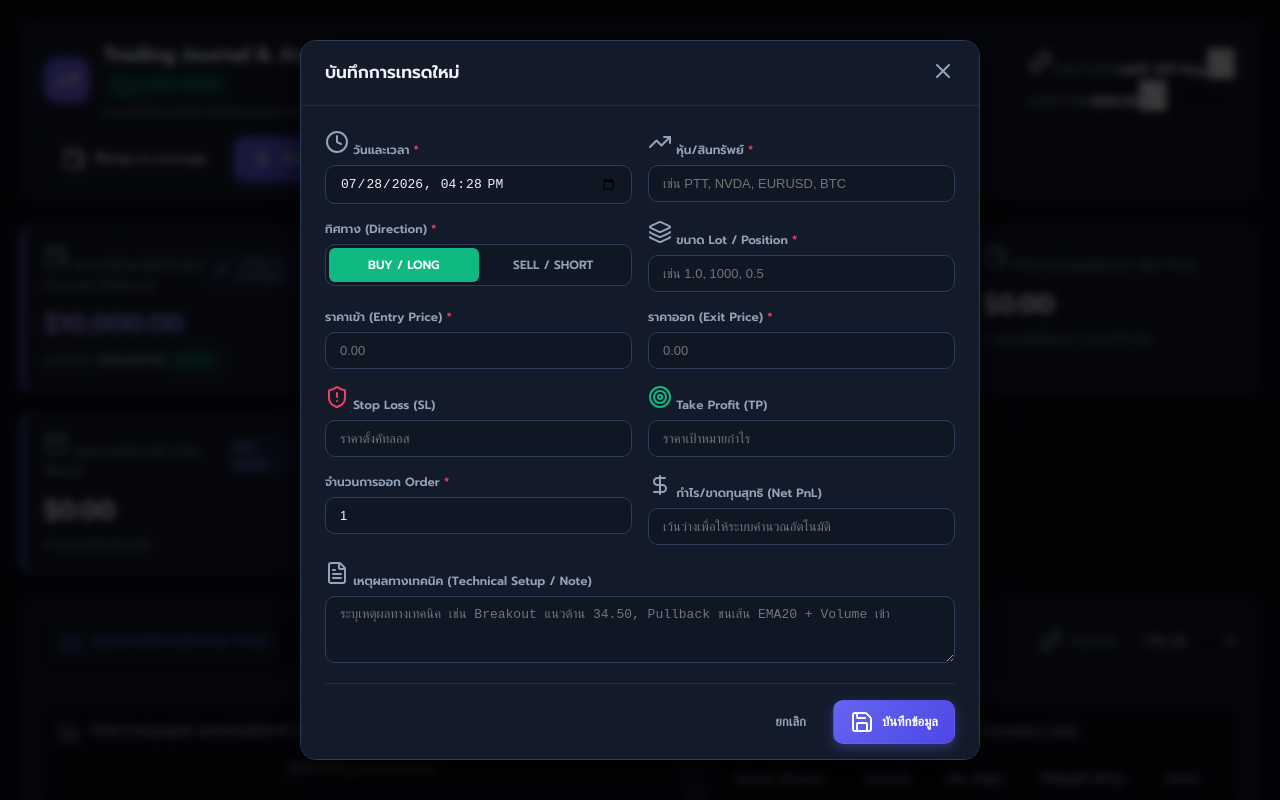
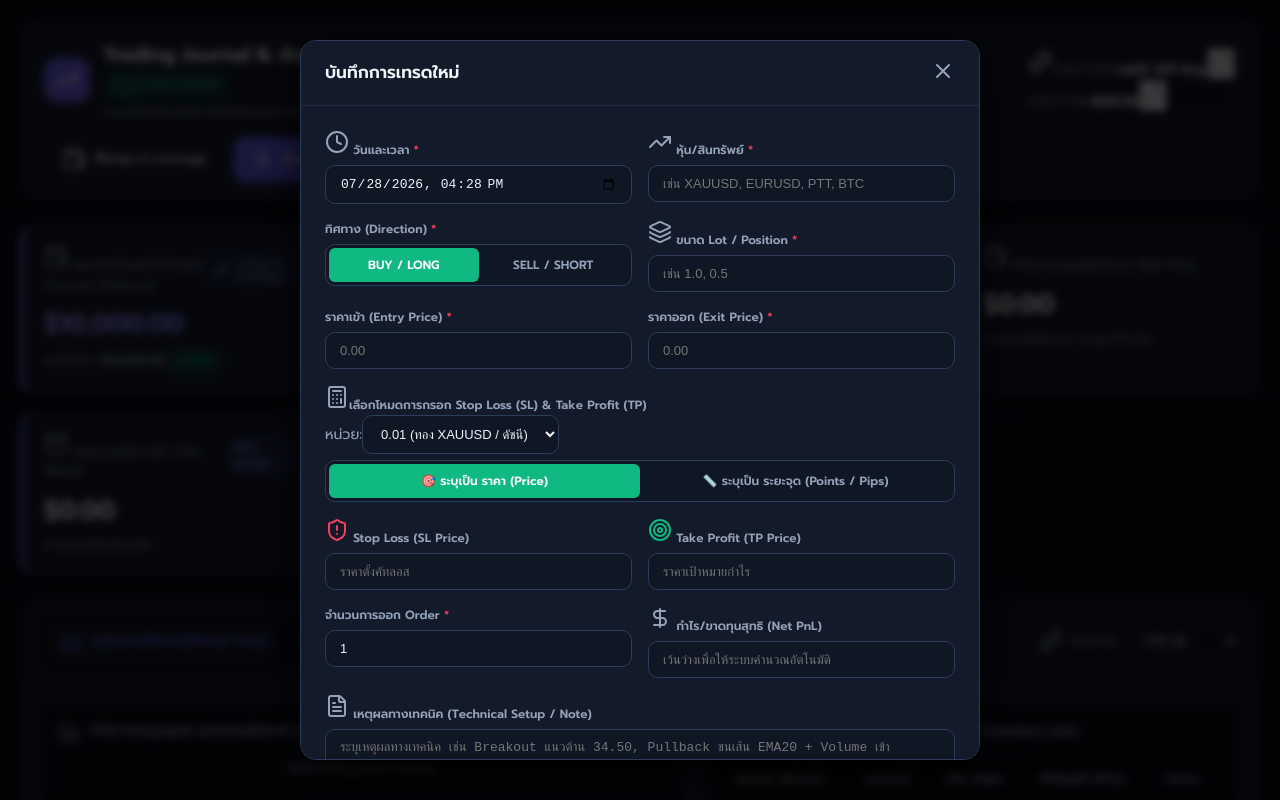
Before and after one commit to Tanongsak-BKK/statisticsTrading, a Next.js app: page / in a window 1280 px wide. Both pictures are taken after a click on the button "บันทึกการเทรดใหม่". Shown: the top 800 px of the page. Built offline with nearby package versions, Linux system fonts and the light colour scheme; no server answers; the database is empty.

Commit message:
feat: Add SL/TP mode toggle (Price OR Points/Pips) with real-time conversion and live R:R ratio display

```diff
--- a/src/components/TradeModal.tsx
+++ b/src/components/TradeModal.tsx
@@ -3,7 +3,7 @@
 import React, { useState, useEffect } from 'react';
 import { Trade, Direction, CurrencyUnit } from '@/types/trade';
 import { calculateTradeMetrics, calculateRequiredMargin, calculateMaxLot, formatCurrency } from '@/utils/tradeUtils';
-import { X, Save, Clock, TrendingUp, Layers, ShieldAlert, Target, DollarSign, FileText, Gauge } from 'lucide-react';
+import { X, Save, Clock, TrendingUp, Layers, ShieldAlert, Target, DollarSign, FileText, Gauge, Calculator } from 'lucide-react';
 
 interface TradeModalProps {
   isOpen: boolean;
@@ -15,6 +15,8 @@ interface TradeModalProps {
   currency?: CurrencyUnit;
 }
 
+export type SLTPInputMode = 'PRICE' | 'POINTS';
+
 export const TradeModal: React.FC<TradeModalProps> = ({
   isOpen,
   onClose,
@@ -24,7 +26,6 @@ export const TradeModal: React.FC<TradeModalProps> = ({
   leverage = 100,
   currency = '$'
 }) => {
-
   const getDefaultDateTime = () => {
     const now = new Date();
     return new Date(now.getTime() - now.getTimezoneOffset() * 60000)
@@ -38,11 +39,17 @@ export const TradeModal: React.FC<TradeModalProps> = ({
   const [lotSize, setLotSize] = useState<string>('');
   const [entryPrice, setEntryPrice] = useState<string>('');
   const [exitPrice, setExitPrice] = useState<string>('');
-  const [stopLoss, setStopLoss] = useState<string>('');
-  const [takeProfit, setTakeProfit] = useState<string>('');
   const [orderCount, setOrderCount] = useState<string>('1');
   const [manualPnl, setManualPnl] = useState<string>('');
   const [technicalNote, setTechnicalNote] = useState('');
+
+  // SL/TP Input Mode & Points State
+  const [sltpMode, setSltpMode] = useState<SLTPInputMode>('PRICE');
+  const [stopLoss, setStopLoss] = useState<string>('');
+  const [takeProfit, setTakeProfit] = useState<string>('');
+  const [slPoints, setSlPoints] = useState<string>('');
+  const [tpPoints, setTpPoints] = useState<string>('');
+  const [pointUnit, setPointUnit] = useState<number>(0.01); // 0.01 for Gold/Index, 0.0001 for Forex, 1.0 for Stocks
 
   useEffect(() => {
     if (tradeToEdit) {
@@ -57,6 +64,9 @@ export const TradeModal: React.FC<TradeModalProps> = ({
       setOrderCount(String(tradeToEdit.orderCount || 1));
       setManualPnl(tradeToEdit.pnl !== undefined ? String(tradeToEdit.pnl) : '');
       setTechnicalNote(tradeToEdit.technicalNote || '');
+      setSltpMode('PRICE');
+      setSlPoints('');
+      setTpPoints('');
     } else {
       setDatetime(getDefaultDateTime());
       setSymbol('');
@@ -66,13 +76,75 @@ export const TradeModal: React.FC<TradeModalProps> = ({
       setExitPrice('');
       setStopLoss('');
       setTakeProfit('');
+      setSlPoints('');
+      setTpPoints('');
       setOrderCount('1');
       setManualPnl('');
       setTechnicalNote('');
+      setSltpMode('PRICE');
     }
   }, [tradeToEdit, isOpen]);
 
+  // Adjust point unit automatically based on symbol
+  useEffect(() => {
+    const sym = symbol.toUpperCase();
+    if (sym === 'XAUUSD' || sym === 'GOLD' || sym === 'XAU') {
+      setPointUnit(0.01);
+    } else if (sym.length === 6 && !sym.includes('USD') && !sym.includes('BTC')) {
+      setPointUnit(0.0001);
+    }
+  }, [symbol]);
+
   if (!isOpen) return null;
+
+  // Real-time Calculations
+  const entryNum = parseFloat(entryPrice) || 0;
+  const lotNum = parseFloat(lotSize) || 0;
+  const ordersNum = parseInt(orderCount) || 1;
+
+  // Compute SL & TP Prices dynamically based on mode
+  let finalSLPrice: number | null = null;
+  let finalTPPrice: number | null = null;
+  let slDistPointsPreview: number | null = null;
+  let tpDistPointsPreview: number | null = null;
+
+  if (sltpMode === 'PRICE') {
+    finalSLPrice = stopLoss !== '' ? parseFloat(stopLoss) : null;
+    finalTPPrice = takeProfit !== '' ? parseFloat(takeProfit) : null;
+
+    if (entryNum > 0 && finalSLPrice !== null && !isNaN(finalSLPrice)) {
+      slDistPointsPreview = Math.round(Math.abs(entryNum - finalSLPrice) / pointUnit);
+    }
+    if (entryNum > 0 && finalTPPrice !== null && !isNaN(finalTPPrice)) {
+      tpDistPointsPreview = Math.round(Math.abs(finalTPPrice - entryNum) / pointUnit);
+    }
+  } else {
+    // POINTS Mode
+    const slPts = parseFloat(slPoints);
+    const tpPts = parseFloat(tpPoints);
+
+    if (entryNum > 0 && !isNaN(slPts) && slPts > 0) {
+      slDistPointsPreview = slPts;
+      const priceDiff = slPts * pointUnit;
+      finalSLPrice = direction === 'BUY' ? entryNum - priceDiff : entryNum + priceDiff;
+    }
+
+    if (entryNum > 0 && !isNaN(tpPts) && tpPts > 0) {
+      tpDistPointsPreview = tpPts;
+      const priceDiff = tpPts * pointUnit;
+      finalTPPrice = direction === 'BUY' ? entryNum + priceDiff : entryNum - priceDiff;
+    }
+  }
+
+  // Calculate live Risk:Reward Ratio
+  let liveRR = '-';
+  if (entryNum > 0 && finalSLPrice !== null && finalTPPrice !== null && finalSLPrice !== entryNum) {
+    const risk = Math.abs(entryNum - finalSLPrice);
+    const reward = Math.abs(finalTPPrice - entryNum);
+    if (risk > 0) {
+      liveRR = (reward / risk).toFixed(2);
+    }
+  }
 
   const handleSubmit = (e: React.FormEvent) => {
     e.preventDefault();
@@ -80,12 +152,10 @@ export const TradeModal: React.FC<TradeModalProps> = ({
     const entry = parseFloat(entryPrice);
     const exit = parseFloat(exitPrice);
     const lot = parseFloat(lotSize);
-    const sl = stopLoss ? parseFloat(stopLoss) : null;
-    const tp = takeProfit ? parseFloat(takeProfit) : null;
     const orders = parseInt(orderCount) || 1;
     const userPnl = manualPnl !== '' ? parseFloat(manualPnl) : null;
 
-    const metrics = calculateTradeMetrics(entry, exit, lot, direction, sl, tp, userPnl);
+    const metrics = calculateTradeMetrics(entry, exit, lot, direction, finalSLPrice, finalTPPrice, userPnl);
 
     const trade: Trade = {
       id: tradeToEdit ? tradeToEdit.id : `trade-${Date.now()}`,
@@ -95,8 +165,8 @@ export const TradeModal: React.FC<TradeModalProps> = ({
       lotSize: lot,
       entryPrice: entry,
       exitPrice: exit,
-      stopLoss: sl,
-      takeProfit: tp,
+      stopLoss: finalSLPrice,
+      takeProfit: finalTPPrice,
       orderCount: orders,
       technicalNote: technicalNote.trim(),
       pnl: metrics.pnl,
@@ -146,7 +216,7 @@ export const TradeModal: React.FC<TradeModalProps> = ({
               <input
                 type="text"
                 id="field-symbol"
-                placeholder="เช่น PTT, NVDA, EURUSD, BTC"
+                placeholder="เช่น XAUUSD, EURUSD, PTT, BTC"
                 value={symbol}
                 onChange={(e) => setSymbol(e.target.value)}
                 required
@@ -189,7 +259,7 @@ export const TradeModal: React.FC<TradeModalProps> = ({
                 type="number"
                 id="field-lot"
                 step="any"
-                placeholder="เช่น 1.0, 1000, 0.5"
+                placeholder="เช่น 1.0, 0.5"
                 value={lotSize}
                 onChange={(e) => setLotSize(e.target.value)}
                 required
@@ -210,31 +280,6 @@ export const TradeModal: React.FC<TradeModalProps> = ({
               />
             </div>
 
-            {/* Real-time Leverage & Margin Live Calculator Box */}
-            {parseFloat(lotSize) > 0 && (
-              <div className="form-group full-width margin-calc-box">
-                <div className="flex justify-between items-center flex-wrap gap-2 text-xs">
-                  <span className="flex items-center gap-1.5">
-                    <Gauge className="w-3.5 h-3.5 text-purple-400" />
-                    Leverage <strong>1:{leverage}</strong> | หลักประกันที่ใช้ (Margin):
-                    <strong className="text-indigo-300">
-                      {formatCurrency(calculateRequiredMargin(parseFloat(lotSize) * (parseInt(orderCount) || 1), parseFloat(entryPrice), leverage), currency)}
-                    </strong>
-                    ({currentBalance > 0 ? ((calculateRequiredMargin(parseFloat(lotSize) * (parseInt(orderCount) || 1), parseFloat(entryPrice), leverage) / currentBalance) * 100).toFixed(1) : 0}% ของพอร์ต)
-                  </span>
-                  <span className="text-muted">
-                    Lot สูงสุดที่พอร์ตนี้ออกได้: <strong className="text-emerald-400">~{calculateMaxLot(currentBalance, leverage, parseFloat(entryPrice)).toFixed(2)} Lot</strong>
-                  </span>
-                </div>
-                {calculateRequiredMargin(parseFloat(lotSize) * (parseInt(orderCount) || 1), parseFloat(entryPrice), leverage) > currentBalance && currentBalance > 0 && (
-                  <p className="text-xs text-danger mt-1 font-semibold flex items-center gap-1">
-                    ⚠️ คำเตือน: หลักประกันที่ต้องใช้ ({formatCurrency(calculateRequiredMargin(parseFloat(lotSize) * (parseInt(orderCount) || 1), parseFloat(entryPrice), leverage), currency)}) เกินยอดเงินที่มีในพอร์ต ({formatCurrency(currentBalance, currency)})!
-                  </p>
-                )}
-              </div>
-            )}
-
-
             {/* Exit Price */}
             <div className="form-group">
               <label htmlFor="field-exit">ราคาออก (Exit Price) <span className="required">*</span></label>
@@ -249,10 +294,89 @@ export const TradeModal: React.FC<TradeModalProps> = ({
               />
             </div>
 
-            {/* Stop Loss */}
+            {/* Real-time Leverage & Margin Live Calculator Box */}
+            {lotNum > 0 && (
+              <div className="form-group full-width margin-calc-box">
+                <div className="flex justify-between items-center flex-wrap gap-2 text-xs">
+                  <span className="flex items-center gap-1.5">
+                    <Gauge className="w-3.5 h-3.5 text-purple-400" />
+                    Leverage <strong>1:{leverage}</strong> | หลักประกันที่ใช้ (Margin):
+                    <strong className="text-indigo-300">
+                      {formatCurrency(calculateRequiredMargin(lotNum * ordersNum, entryNum, leverage), currency)}
+                    </strong>
+                    ({currentBalance > 0 ? ((calculateRequiredMargin(lotNum * ordersNum, entryNum, leverage) / currentBalance) * 100).toFixed(1) : 0}% ของพอร์ต)
+                  </span>
+                  <span className="text-muted">
+                    Lot สูงสุดที่พอร์ตนี้ออกได้: <strong className="text-emerald-400">~{calculateMaxLot(currentBalance, leverage, entryNum).toFixed(2)} Lot</strong>
+                  </span>
+                </div>
+                {calculateRequiredMargin(lotNum * ordersNum, entryNum, leverage) > currentBalance && currentBalance > 0 && (
+                  <p className="text-xs text-danger mt-1 font-semibold flex items-center gap-1">
+                    ⚠️ คำเตือน: หลักประกันที่ต้องใช้ ({formatCurrency(calculateRequiredMargin(lotNum * ordersNum, entryNum, leverage), currency)}) เกินยอดเงินที่มีในพอร์ต ({formatCurrency(currentBalance, currency)})!
+                  </p>
+                )}
+              </div>
+            )}
+
+            {/* SL / TP Mode Selector Bar */}
+            <div className="form-group full-width">
+              <div className="flex justify-between items-center mb-1">
+                <label className="text-xs font-semibold text-muted flex items-center gap-1">
+                  <Calculator className="w-3.5 h-3.5 text-indigo-400" />
+                  เลือกโหมดการกรอก Stop Loss (SL) & Take Profit (TP)
+                </label>
+                {/* Unit multiplier selector */}
+                <div className="flex items-center gap-1 text-xs text-muted">
+                  <span>หน่วย:</span>
+                  <select
+                    value={pointUnit}
+                    onChange={(e) => setPointUnit(parseFloat(e.target.value))}
+                    className="select-sm py-0.5 px-1.5 text-xs"
+                  >
+                    <option value={0.01}>0.01 (ทอง XAUUSD / ดัชนี)</option>
+                    <option value={0.0001}>0.0001 (Forex Pips)</option>
+                    <option value={1.0}>1.0 (หุ้น / Crypto)</option>
+                  </select>
+                </div>
+              </div>
+
+              <div className="segmented-control mb-3">
+                <input
+                  type="radio"
+                  name="sltpMode"
+                  id="mode-price"
+                  value="PRICE"
+                  checked={sltpMode === 'PRICE'}
+                  onChange={() => setSltpMode('PRICE')}
+                />
+                <label htmlFor="mode-price" className={sltpMode === 'PRICE' ? 'label-buy' : ''}>
+                  🎯 ระบุเป็น ราคา (Price)
+                </label>
+
+                <input
+                  type="radio"
+                  name="sltpMode"
+                  id="mode-points"
+                  value="POINTS"
+                  checked={sltpMode === 'POINTS'}
+                  onChange={() => setSltpMode('POINTS')}
+                />
+                <label htmlFor="mode-points" className={sltpMode === 'POINTS' ? 'label-buy' : ''}>
+                  📏 ระบุเป็น ระยะจุด (Points / Pips)
+                </label>
+              </div>
+            </div>
+
+            {/* Mode A: Price Input */}
+            {sltpMode === 'PRICE' ? (
+              <>
+                {/* Stop Loss Price */}
                 <div className="form-group">
-              <label htmlFor="field-sl">
-                <ShieldAlert className="w-3.5 h-3.5 inline mr-1 text-danger" /> Stop Loss (SL)
+                  <label htmlFor="field-sl" className="flex justify-between">
+                    <span><ShieldAlert className="w-3.5 h-3.5 inline mr-1 text-danger" /> Stop Loss (SL Price)</span>
+                    {slDistPointsPreview !== null && (
+                      <span className="text-danger font-normal text-xs">({slDistPointsPreview.toLocaleString()} pts)</span>
+                    )}
                   </label>
                   <input
                     type="number"
@@ -264,10 +388,13 @@ export const TradeModal: React.FC<TradeModalProps> = ({
                   />
                 </div>
 
-            {/* Take Profit */}
+                {/* Take Profit Price */}
                 <div className="form-group">
-              <label htmlFor="field-tp">
-                <Target className="w-3.5 h-3.5 inline mr-1 text-success" /> Take Profit (TP)
+                  <label htmlFor="field-tp" className="flex justify-between">
+                    <span><Target className="w-3.5 h-3.5 inline mr-1 text-success" /> Take Profit (TP Price)</span>
+                    {tpDistPointsPreview !== null && (
+                      <span className="text-success font-normal text-xs">({tpDistPointsPreview.toLocaleString()} pts)</span>
+                    )}
                   </label>
                   <input
                     type="number"
@@ -278,6 +405,60 @@ export const TradeModal: React.FC<TradeModalProps> = ({
                     onChange={(e) => setTakeProfit(e.target.value)}
                   />
                 </div>
+              </>
+            ) : (
+              /* Mode B: Points / Pips Input */
+              <>
+                {/* Stop Loss Points */}
+                <div className="form-group">
+                  <label htmlFor="field-sl-pts" className="flex justify-between">
+                    <span><ShieldAlert className="w-3.5 h-3.5 inline mr-1 text-danger" /> Stop Loss (ระยะจุด/Points)</span>
+                    {finalSLPrice !== null && (
+                      <span className="text-indigo-300 font-normal text-xs">ราคา SL: <strong>{finalSLPrice.toFixed(2)}</strong></span>
+                    )}
+                  </label>
+                  <input
+                    type="number"
+                    id="field-sl-pts"
+                    step="any"
+                    placeholder="เช่น 1000 (จุด)"
+                    value={slPoints}
+                    onChange={(e) => setSlPoints(e.target.value)}
+                  />
+                </div>
+
+                {/* Take Profit Points */}
+                <div className="form-group">
+                  <label htmlFor="field-tp-pts" className="flex justify-between">
+                    <span><Target className="w-3.5 h-3.5 inline mr-1 text-success" /> Take Profit (ระยะจุด/Points)</span>
+                    {finalTPPrice !== null && (
+                      <span className="text-indigo-300 font-normal text-xs">ราคา TP: <strong>{finalTPPrice.toFixed(2)}</strong></span>
+                    )}
+                  </label>
+                  <input
+                    type="number"
+                    id="field-tp-pts"
+                    step="any"
+                    placeholder="เช่น 2000 (จุด)"
+                    value={tpPoints}
+                    onChange={(e) => setTpPoints(e.target.value)}
+                  />
+                </div>
+              </>
+            )}
+
+            {/* Live Risk:Reward Ratio & Conversion Box */}
+            {(finalSLPrice !== null || finalTPPrice !== null) && (
+              <div className="form-group full-width bg-dark/60 p-3 rounded-lg border border-color flex justify-between items-center text-xs flex-wrap gap-2">
+                <span>
+                  คำนวณราคา SL: <strong className="text-danger">{finalSLPrice !== null ? finalSLPrice.toFixed(2) : '-'}</strong> |
+                  ราคา TP: <strong className="text-success">{finalTPPrice !== null ? finalTPPrice.toFixed(2) : '-'}</strong>
+                </span>
+                <span>
+                  อัตราความเสี่ยงต่อผลตอบแทน (R:R Ratio): <strong className="text-amber-400 text-sm font-bold">1 : {liveRR}</strong>
+                </span>
+              </div>
+            )}
 
             {/* Order Count */}
             <div className="form-group">
```
Lines whose indentation alone changed are shown as unchanged.
